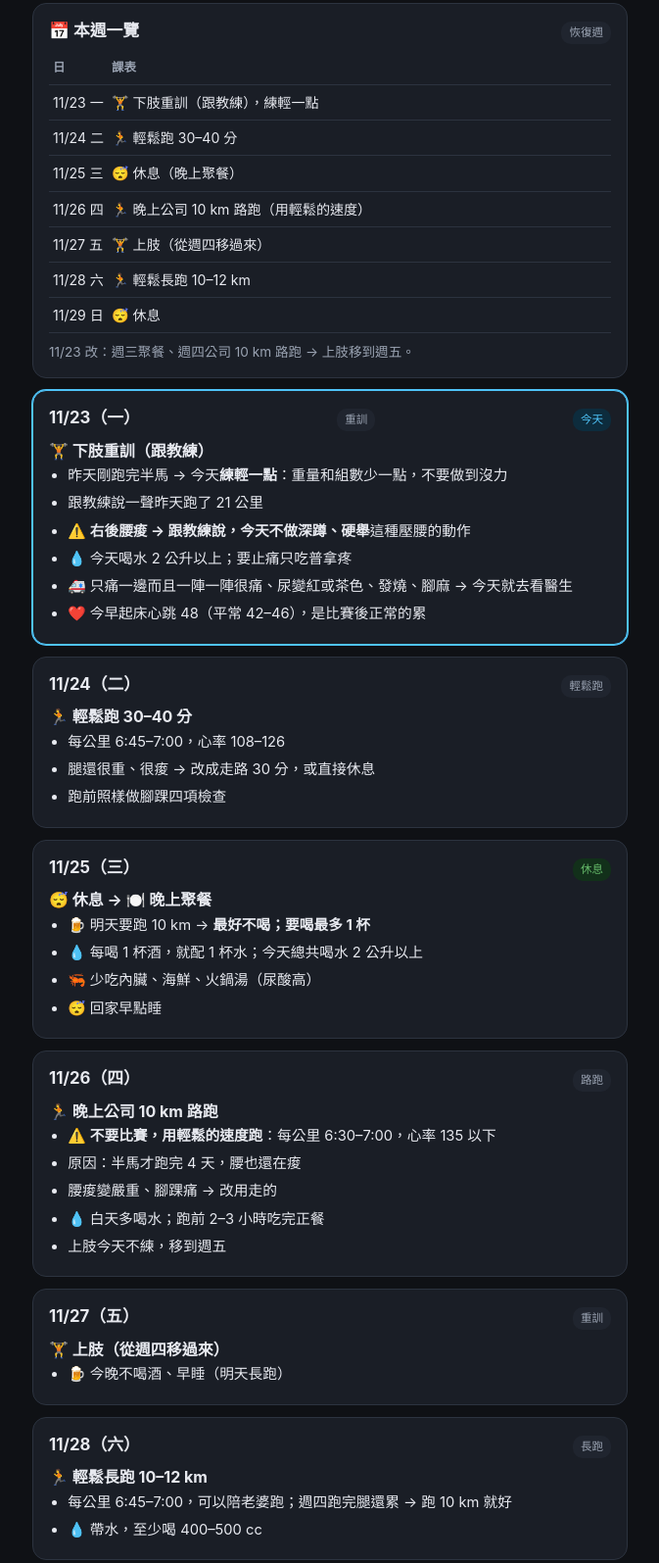
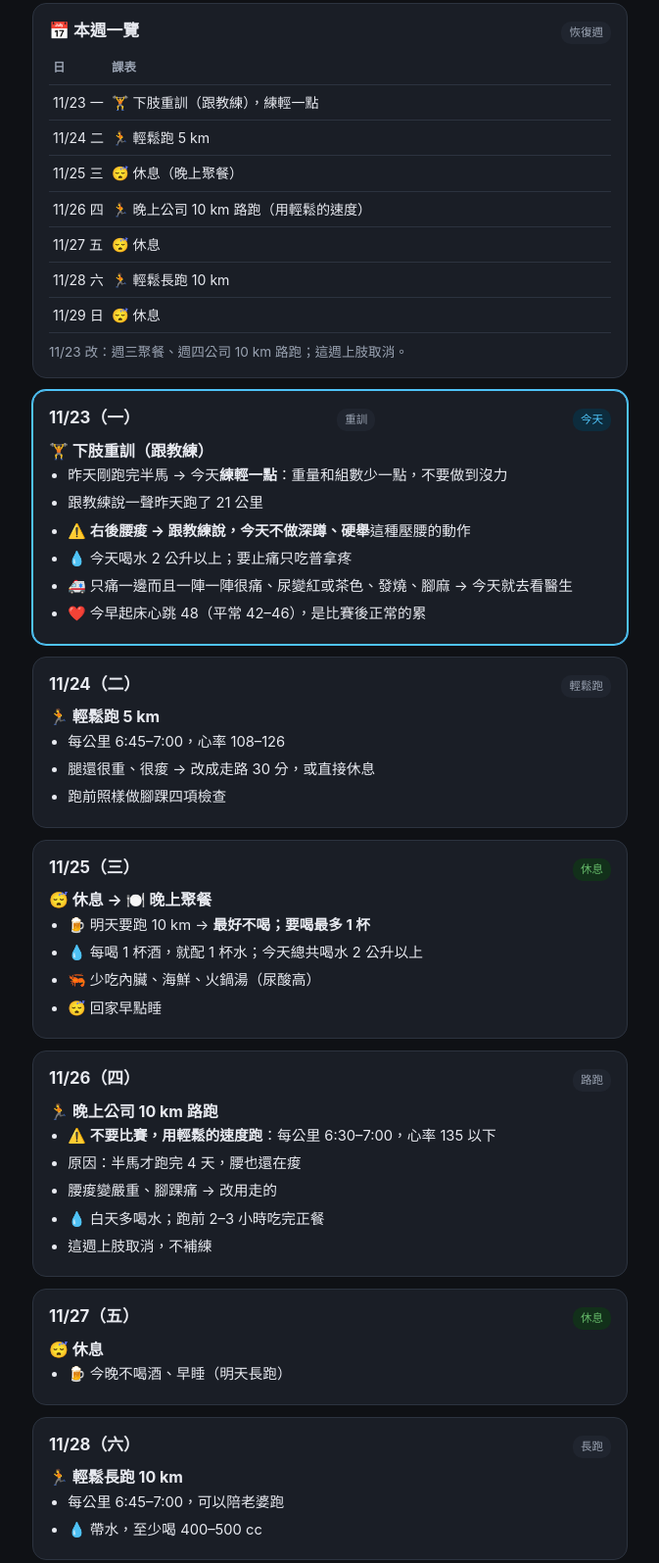
Before and after one commit to JCHuang3011/CrewOuting, a plain HTML site: page weekly-training.html in a window 1280 px wide. Shown: the part 314-1909 px from the top of the page at 98% size, without its empty margins (303-976 px from the left). Drawn offline with Linux system fonts and the light colour scheme.

Commit message:
weekly-training: 上肢取消、週二 5 km、週六 10 km（固定里程）
Co-Authored-By: Claude Opus 5.5 <noreply@anthropic.com>

```diff
--- a/weekly-training.html
+++ b/weekly-training.html
@@ -75,14 +75,14 @@
   <table>
     <tr><th>日</th><th>課表</th></tr>
     <tr><td>11/23 一</td><td>🏋️ 下肢重訓（跟教練），練輕一點</td></tr>
-    <tr><td>11/24 二</td><td>🏃 輕鬆跑 30–40 分</td></tr>
+    <tr><td>11/24 二</td><td>🏃 輕鬆跑 5 km</td></tr>
     <tr><td>11/25 三</td><td>😴 休息（晚上聚餐）</td></tr>
     <tr><td>11/26 四</td><td>🏃 晚上公司 10 km 路跑（用輕鬆的速度）</td></tr>
-    <tr><td>11/27 五</td><td>🏋️ 上肢（從週四移過來）</td></tr>
-    <tr><td>11/28 六</td><td>🏃 輕鬆長跑 10–12 km</td></tr>
+    <tr><td>11/27 五</td><td>😴 休息</td></tr>
+    <tr><td>11/28 六</td><td>🏃 輕鬆長跑 10 km</td></tr>
     <tr><td>11/29 日</td><td>😴 休息</td></tr>
   </table>
-  <p class="muted">11/23 改：週三聚餐、週四公司 10 km 路跑 → 上肢移到週五。</p>
+  <p class="muted">11/23 改：週三聚餐、週四公司 10 km 路跑；這週上肢取消。</p>
 </div>
 
 <div class="card" data-date="2026-11-23">
@@ -100,7 +100,7 @@
 
 <div class="card" data-date="2026-11-24">
   <div class="day"><span class="d">11/24（二）</span><span class="tag">輕鬆跑</span></div>
-  <b>🏃 輕鬆跑 30–40 分</b>
+  <b>🏃 輕鬆跑 5 km</b>
   <ul>
     <li>每公里 6:45–7:00，心率 108–126</li>
     <li>腿還很重、很痠 → 改成走路 30 分，或直接休息</li>
@@ -127,13 +127,13 @@
     <li>原因：半馬才跑完 4 天，腰也還在痠</li>
     <li>腰痠變嚴重、腳踝痛 → 改用走的</li>
     <li>💧 白天多喝水；跑前 2–3 小時吃完正餐</li>
-    <li>上肢今天不練，移到週五</li>
+    <li>這週上肢取消，不補練</li>
   </ul>
 </div>
 
 <div class="card" data-date="2026-11-27">
-  <div class="day"><span class="d">11/27（五）</span><span class="tag">重訓</span></div>
-  <b>🏋️ 上肢（從週四移過來）</b>
+  <div class="day"><span class="d">11/27（五）</span><span class="tag rest">休息</span></div>
+  <b>😴 休息</b>
   <ul>
     <li>🍺 今晚不喝酒、早睡（明天長跑）</li>
   </ul>
@@ -141,9 +141,9 @@
 
 <div class="card" data-date="2026-11-28">
   <div class="day"><span class="d">11/28（六）</span><span class="tag">長跑</span></div>
-  <b>🏃 輕鬆長跑 10–12 km</b>
+  <b>🏃 輕鬆長跑 10 km</b>
   <ul>
-    <li>每公里 6:45–7:00，可以陪老婆跑；週四跑完腿還累 → 跑 10 km 就好</li>
+    <li>每公里 6:45–7:00，可以陪老婆跑</li>
     <li>💧 帶水，至少喝 400–500 cc</li>
   </ul>
 </div>
```
